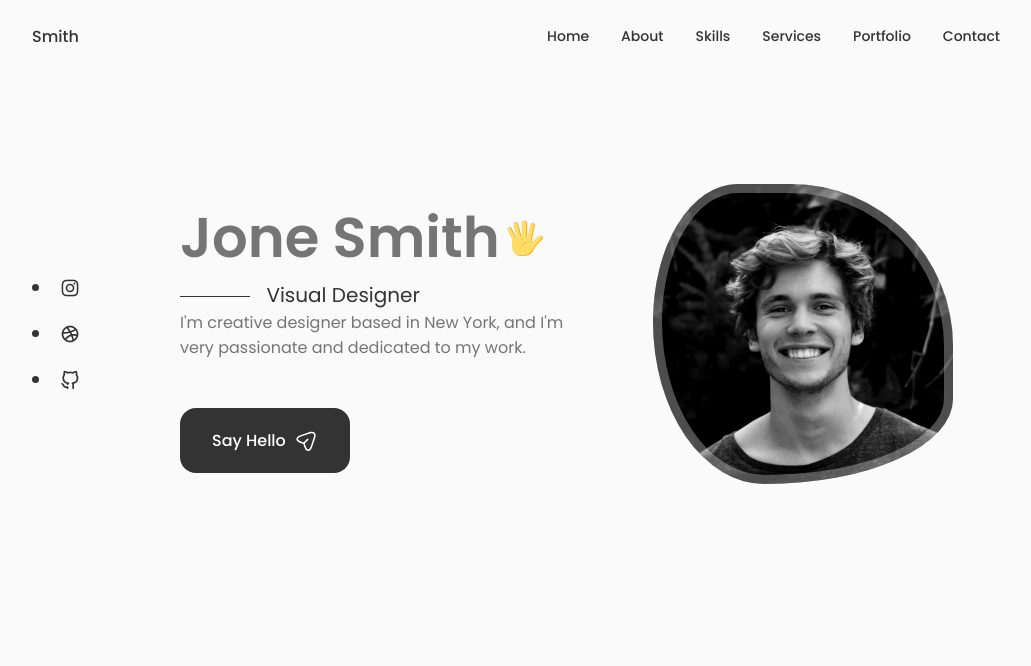
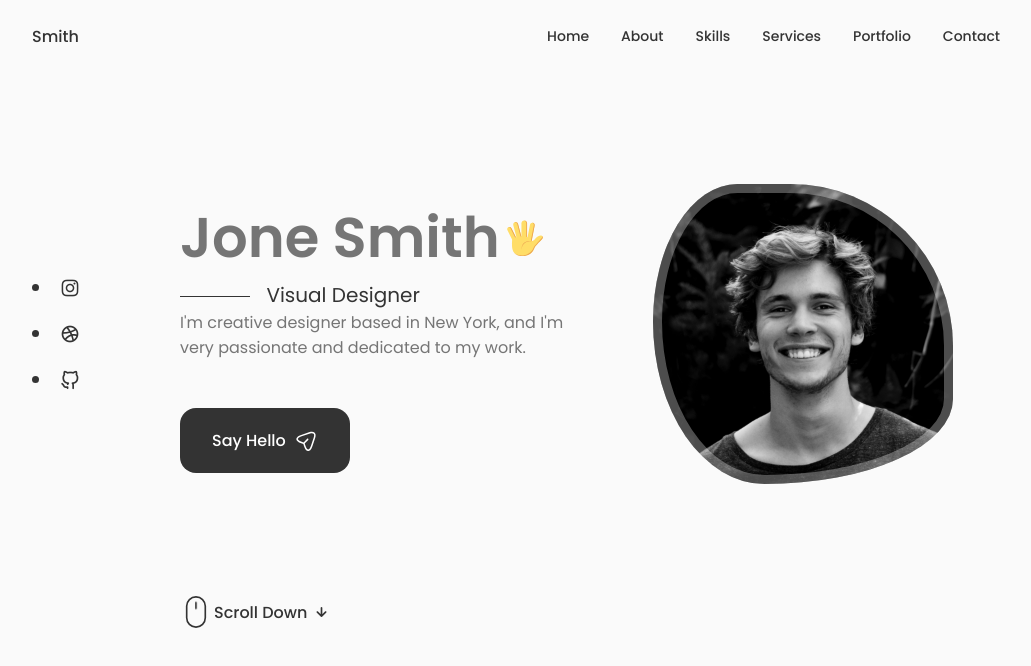
Before and after one commit to ImeshaDilshani/site-p, a React (Create React App) app: page / in a window 1280 px wide. Shown: the top 666 px of the page, without its empty margins (124-1155 px from the left). Built offline with nearby package versions, Linux system fonts and the light colour scheme.

Commit message:
home page done

```diff
--- a/src/components/home/Home.jsx
+++ b/src/components/home/Home.jsx
@@ -2,6 +2,7 @@
 import './home.css'
 import Social from './Social'
 import Data from './Data'
+import ScrollDown from './ScrollDown'
 
 const Home = () => {
   return (
@@ -12,6 +13,7 @@
                 <div className="home__img"></div>
                 <Data/>
             </div>
+            <ScrollDown/>
         </div>
     </section>
   )
--- /dev/null
+++ b/src/components/home/ScrollDown.jsx
@@ -0,0 +1,51 @@
+import React from 'react'
+
+const ScrollDown = () => {
+  return (
+    <div className="home__scroll">
+        <a href="#about" className="home__scroll-button button--flex">
+        <svg
+                width="32px"
+                height="32px"
+                class="home__scroll-mouse"
+                viewBox="0 0 247 390"
+                version="1.1"
+                xmlns="http://www.w3.org/2000/svg"
+                xmlnsXlink="http://www.w3.org/1999/xlink"
+                style={{
+                    fillRule: "evenodd",
+                  clipRule: "evenodd",
+                  strokeLinecap:"round",
+                  strokeLinejoin: "round",
+                  strokeMiterlimit: "1.5",
+                }}
+              >
+                <path
+                  class="wheel"
+                  d="M123.359,79.775l0,72.843"
+                  style={{
+                    fill: "none",
+                    stroke:"var(--title-color)",
+                    strokeWidth: "20px",
+
+                  }}
+
+                ></path>
+                <path
+                  id="mouse"
+                  d="M236.717,123.359c0,-62.565 -50.794,-113.359 -113.358,-113.359c-62.565,0 -113.359,50.794 -113.359,113.359l0,143.237c0,62.565 50.794,113.359 113.359,113.359c62.564,0 113.358,-50.794 113.358,-113.359l0,-143.237Z"
+                  style={{
+                    fill: "none",
+                    stroke: "var(--title-color)",
+                    strokeWidth: "20px",
+                  }}
+                ></path>
+              </svg>
+              <span className="home__scroll-name">Scroll Down</span>
+              <i className="uil uil-arrow-down home__scroll-arrow"></i>
+        </a>
+    </div>
+  )
+}
+
+export default ScrollDown
--- a/src/components/home/home.css
+++ b/src/components/home/home.css
@@ -1,3 +1,6 @@
+.home__container{
+    row-gap: 7rem  ;
+}
 .home__content{
     grid-template-columns: 116px repeat(2,1fr);
     padding-top: 5.5rem;
@@ -68,3 +71,102 @@
         border-radius: 60% 40% 30% 70% / 60% 30% 70% 40%;
     }
 }
+
+.home__scroll{
+    margin-left: 9.25rem;
+}
+
+.wheel{
+    animation: scroll 2s ease infinite;
+}
+
+@keyframes scroll {
+    0%{
+        transform: translateY(0);
+    }
+    30%{
+        transform: translateY(3.75rem);
+    }
+}
+
+.home__scroll-name{
+    color:var(--title-color);
+    font-weight: var(--font-medium);
+    margin-right: var(--mb-0-25);
+    margin-left: 2px;
+}
+
+.home__scroll-arrow{
+    font-size: 1.25rem;
+    color: var(--title-color);
+}
+
+/*=============== BREAKPOINTS ===============*/
+/* For large devices */
+@media screen and (max-width: 992px) {
+    .home__content{
+        grid-template-columns: 100px repeat(2,1fr);
+        column-gap: 1.25rem;
+    }
+    .home__hand{
+        width: 26px;
+        height: 26px;
+    }
+    .home__subtitle{
+        padding-left: 3.75rem;
+        margin-top: var(--mb-1);
+    }
+    .home__subtitle::before{
+        width: 42px;
+        top:0.8rem;
+    }
+    .home__description{
+        max-width: initial;
+        margin-bottom: var(--mb-0-25);
+    }
+    .home__img{
+        width: 250px;
+        height: 250px;
+        box-shadow: inset 0 0 0 8px rgb(255 255 255 / 30%);
+    }
+    .home__scroll{
+        margin-left: 7.5rem;
+    }
+  }
+
+  /* For medium devices */
+  @media screen and (max-width: 768px) {
+    .home__content{
+        grid-template-columns: 0.5fr 3fr;
+        padding-top: 3.5rem;
+    }
+    .home__img{
+        order: initial;
+        justify-self: initial;
+    }
+    .home__data{
+        grid-column: 1/3;
+    }
+    .home__img{
+        width: 200px;
+        height: 200px;
+        box-shadow: inset 0 0 0 6px rgb(255 255 255 / 30%);
+    }
+    .home__scroll{
+        display: none;
+    }
+  }
+
+
+
+  /* For small devices */
+  @media screen and (max-width: 350px) {
+    .home__img{
+        width: 180px;
+        height: 180px;
+    }
+    .home__hand{
+        width: 22px;
+        height: 22px;
+    }
+  }
```
